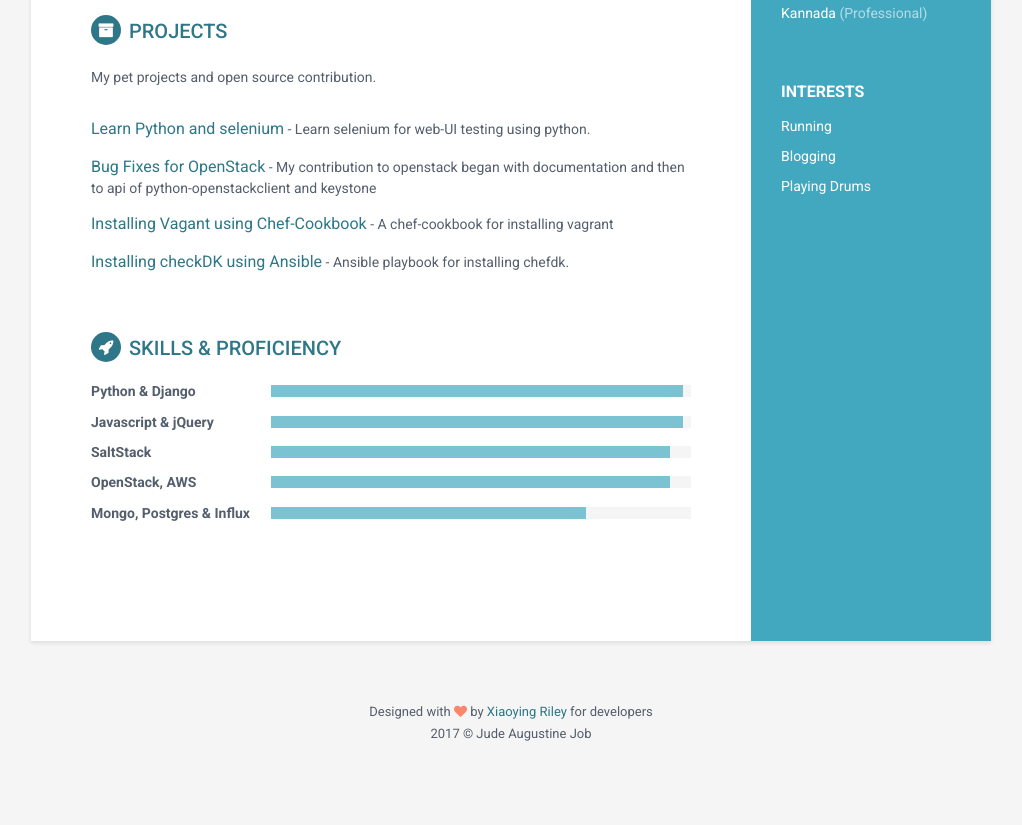
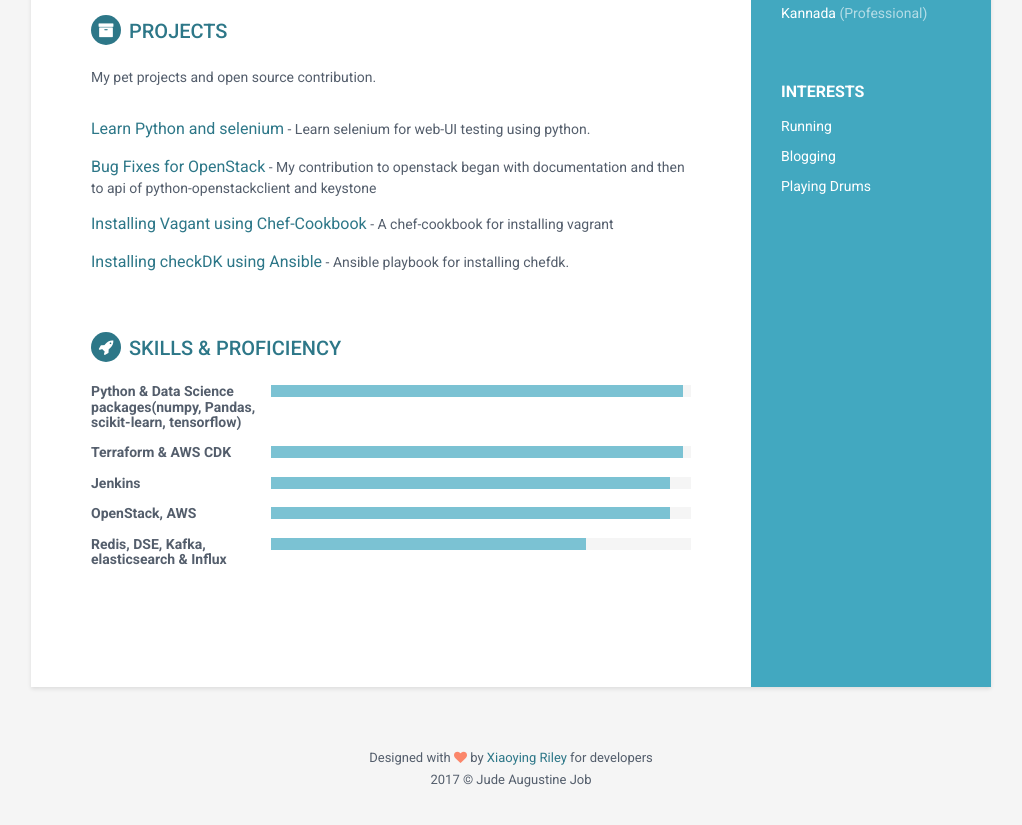
Before and after one commit to judeaugustinej/cv, a plain HTML site: page index.html in a window 1280 px wide. Shown: the part 922-1747 px from the top of the page, without its empty margins (129-1151 px from the left). Drawn offline with Linux system fonts and the light colour scheme.

Commit message:
change 1

```diff
--- a/index.html
+++ b/index.html
@@ -10,7 +10,7 @@
     <meta charset="utf-8">
     <meta http-equiv="X-UA-Compatible" content="IE=edge">
     <meta name="viewport" content="width=device-width, initial-scale=1.0">
-    <meta name="description" content="Senior Backend Engineer">
+    <meta name="description" content="Senior Site Reliability Engineer">
     <meta name="author" content="Jude Augustine Job">
     <link rel="shortcut icon" href="favicon.ico">
     <link href='https://fonts.googleapis.com/css?family=Roboto:400,500,400italic,300italic,300,500italic,700,700italic,900,900italic' rel='stylesheet' type='text/css'>
@@ -207,7 +207,7 @@ ga('send', 'pageview');
                 <div class="skillset">
 
                     <div class="item">
-                        <h3 class="level-title">Python &amp; Django</h3>
+                        <h3 class="level-title">Python &amp; Data Science packages(numpy, Pandas, scikit-learn, tensorflow)</h3>
                         <div class="level-bar">
                             <div class="level-bar-inner" data-level="98%">
                             </div>
@@ -215,7 +215,7 @@ ga('send', 'pageview');
                     </div>
 
                     <div class="item">
-                        <h3 class="level-title">Javascript &amp; jQuery</h3>
+                        <h3 class="level-title">Terraform &amp; AWS CDK</h3>
                         <div class="level-bar">
                             <div class="level-bar-inner" data-level="98%">
                             </div>
@@ -223,7 +223,7 @@ ga('send', 'pageview');
                     </div>
 
                     <div class="item">
-                        <h3 class="level-title">SaltStack</h3>
+                        <h3 class="level-title">Jenkins</h3>
                         <div class="level-bar">
                             <div class="level-bar-inner" data-level="95%">
                             </div>
@@ -239,7 +239,7 @@ ga('send', 'pageview');
                     </div>
 
                     <div class="item">
-                        <h3 class="level-title">Mongo, Postgres &amp; Influx</h3>
+                        <h3 class="level-title">Redis, DSE, Kafka, elasticsearch &amp; Influx</h3>
                         <div class="level-bar">
                             <div class="level-bar-inner" data-level="75%">
                             </div>
```
